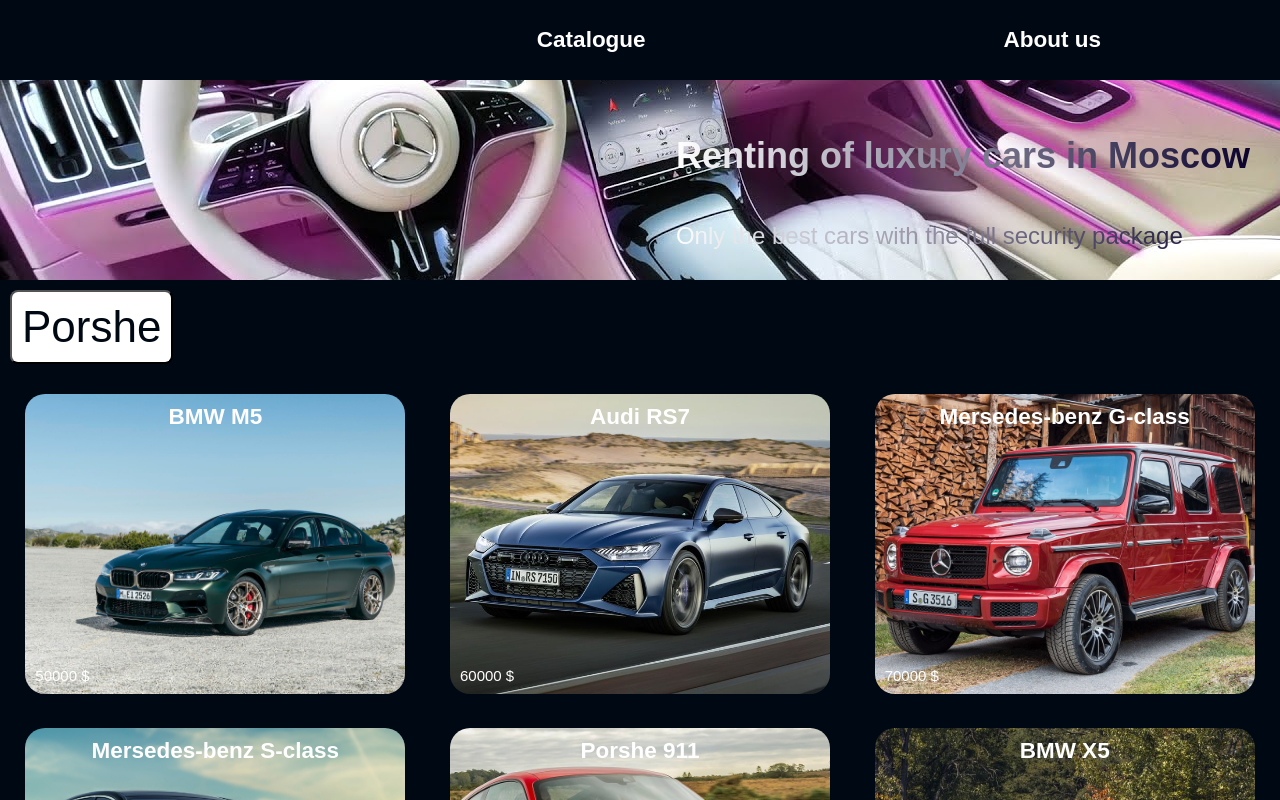
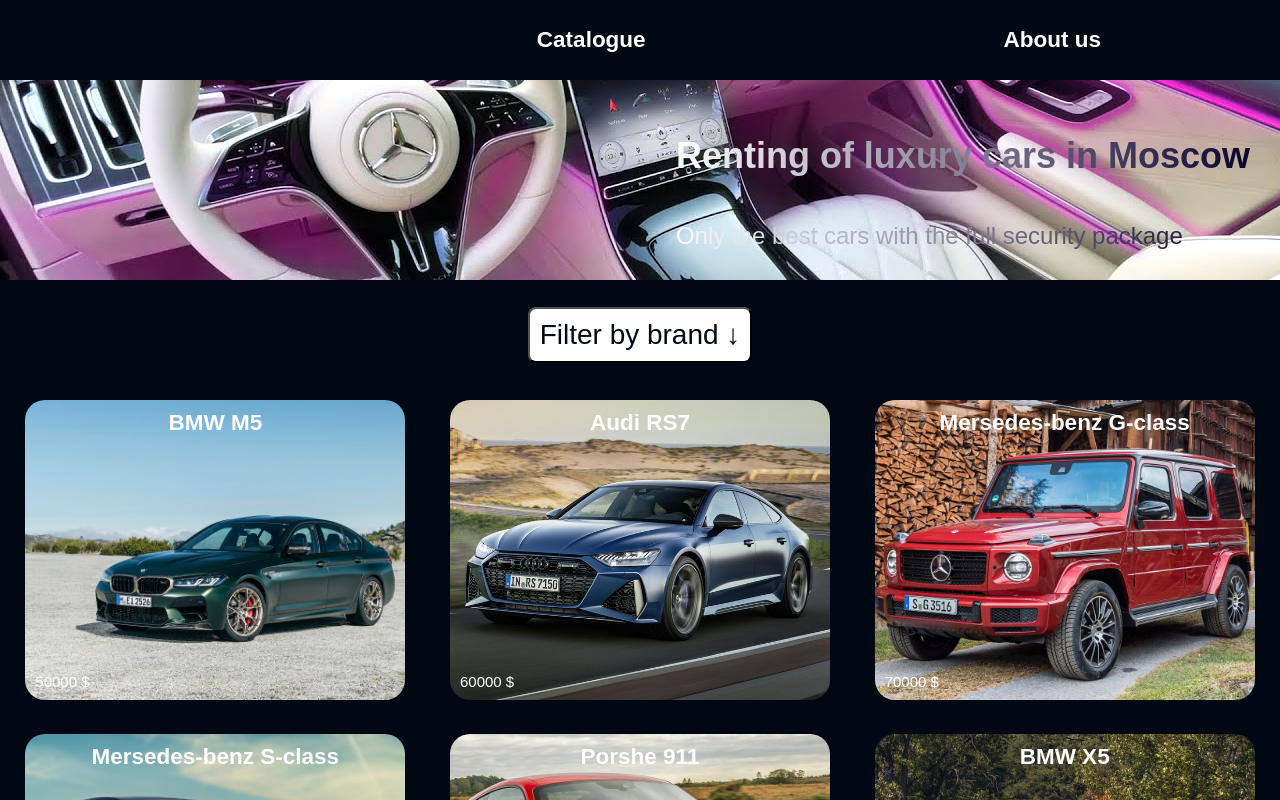
Before and after one commit to simon-chern/cars-shop, an Angular app: page /catalogue in a window 1280 px wide. Shown: the top 800 px of the page. Built offline with nearby package versions, Linux system fonts and the light colour scheme; data requests are answered from the project's data file; a web font is replaced by a local one.

Commit message:
Filtering

```diff
--- a/src/app/cars.service.ts
+++ b/src/app/cars.service.ts
@@ -1,5 +1,6 @@
 import { Injectable } from '@angular/core';
 import { CarInterface } from './carInterface';
+import { Observable } from 'rxjs';
 
 @Injectable({
   providedIn: 'root'
--- a/src/app/catalogue/catalogue.component.css
+++ b/src/app/catalogue/catalogue.component.css
@@ -18,19 +18,53 @@
 }
 .filter {
     background-color: var(--dark-color);
+    display: grid;
+    justify-content: center;
+    align-items: center;
+    height: 100px;
+    padding: 10px;
 }
 .filterBtn {
     background-color: var(--text-color);
     color: var(--dark-color);
     font-family: inherit;
-    font-size: 44px;
+    font-size: 28px;
     padding: 10px;
     border-radius: 8px;
-    margin: 10px;
+    margin: 10px 10px 0 10px;
 }
 .filterBtn:active {
     transform: scale(0.9);
 }
+
+.dropdown {
+  display: none ;
+  position: relative;
+  top: 0;
+  left: 0;
+  background-color: #f9f9f9;
+  min-width: 160px;
+  box-shadow: 0 8px 16px rgba(0, 0, 0, 0.2);
+  z-index: 2;
+  margin: 0 10px 0 10px;
+  border-radius: 10px;
+}
+.dropdown a {
+  padding: 12px 16px;
+  display: block;
+  text-decoration: none;
+  color: black;
+}
+
+.dropdown a:hover {
+  background-color: var(--hover-white);
+  border-radius: inherit;
+}
+
+.active {
+  display: block;
+}
+
 
 .results {
     background: var(--dark-color);
--- a/src/app/catalogue/catalogue.component.html
+++ b/src/app/catalogue/catalogue.component.html
@@ -3,7 +3,12 @@
     <p class="grad">Only the best cars with the full security package</p>
 </section>
 <section class="filter">
-    <button class="filterBtn" (click)="filterCars()">Porshe</button>
+    <button class="filterBtn" (click)="toggleButton()">Filter by brand ↓</button>
+    <div class="dropdown" [ngClass]="{ 'active': isToggled }">
+        @for (option of dropdownOptions; track option) {
+            <a (click)="filterCars(option)"> {{option}} </a>
+        }
+    </div>
 </section>
 <section class="results">
     @for(car of filteredCars; track car.id) {
--- a/src/app/catalogue/catalogue.component.ts
+++ b/src/app/catalogue/catalogue.component.ts
@@ -2,11 +2,12 @@
 import { CarInterface } from '../carInterface';
 import { CarsService } from '../cars.service';
 import { CarComponent } from '../car/car.component';
+import { CommonModule } from '@angular/common';
 
 @Component({
   selector: 'app-catalogue',
   standalone: true,
-  imports: [CarComponent],
+  imports: [CarComponent, CommonModule],
   templateUrl: './catalogue.component.html',
   styleUrl: './catalogue.component.css'
 })
@@ -21,10 +22,23 @@
       this.filteredCars = cars;
     });
   };
-  filterCars() {
+
+  filterCars(option: string) {
+    if (option === "ALL") {
+      this.filteredCars = this.cars;
+      this.isToggled = false;
+    } else {
     this.filteredCars = this.cars.filter(
-      car => car?.brand.includes("Porshe")
-    );
-    console.log(this.filteredCars, this.cars);
-  };
-};
+      car => car?.brand.includes(option)
+    )
+    this.isToggled = false;
+    }
+  }
+
+  dropdownOptions: string[] = ["ALL", "BMW", "Audi", "Mersedes-benz", "Porshe"];
+  isToggled: boolean = false;
+
+  toggleButton() {
+    this.isToggled = !this.isToggled;
+  }
+}
```
